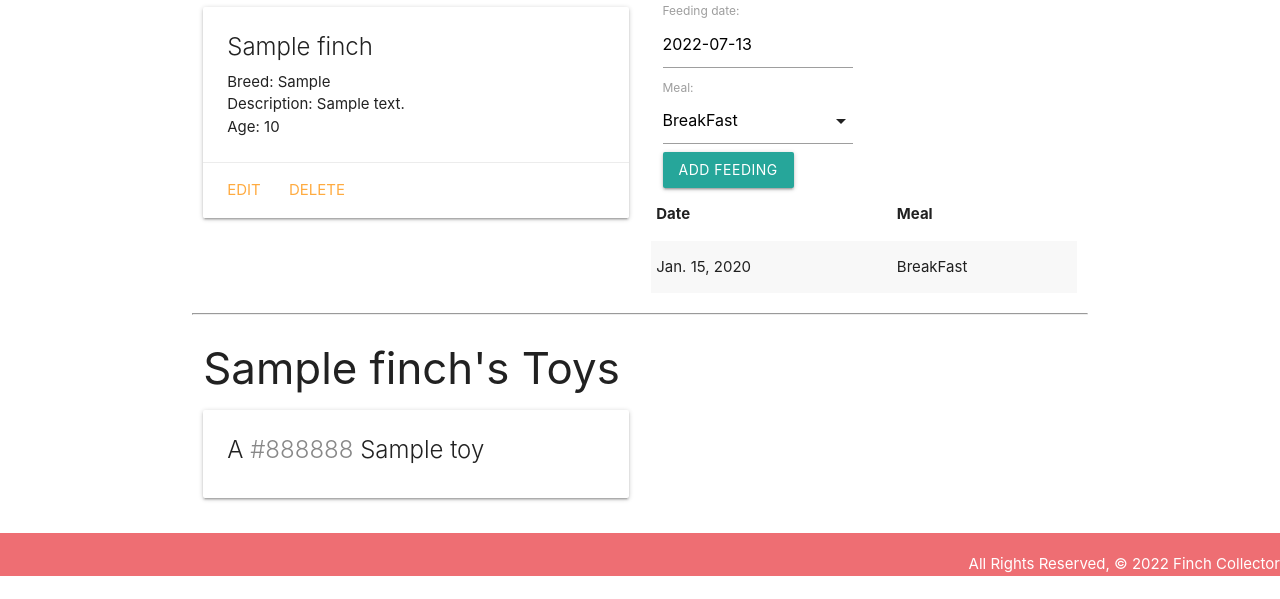
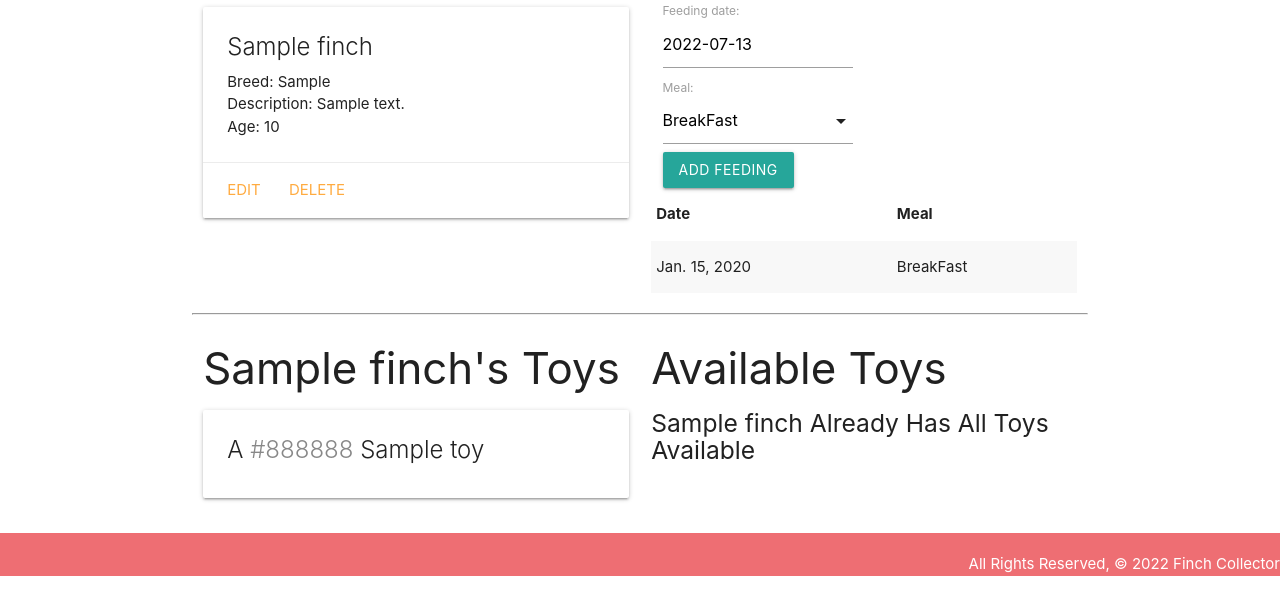
Before and after one commit to kevcoder247/finch_collector, a Django app: page /finches/1/ in a window 1280 px wide. Shown: the part 201-800 px from the top of the page. Run offline with Django 4.2, Linux system fonts and the light colour scheme; tables that the repository leaves empty hold one stand-in row (values such as "Sample post").

Commit message:
we can now see avaviable toys and add them to our finch

```diff
--- a/main_app/templates/finches/detail.html
+++ b/main_app/templates/finches/detail.html
@@ -45,8 +45,6 @@
         </table>
     </div>
 </div>
-
-
 <!-- This is all new markup to be added just above the <script> tag -->
 <hr />
 <div class="row">
@@ -63,8 +61,32 @@
         {% endfor %} {% else %}
         <h5>No Toys :(</h5>
         {% endif %}
+
     </div>
     <!-- Available toys will come after this line -->
+    <div class="col s6">
+        <h3>Available Toys</h3>
+        {% if toys.count %}
+        {% for toy in toys.all %}
+        <div class="card">
+            <div class="card-content">
+                <span class="card-title">
+                    A <span style="color: {{ toy.color }}">{{ toy.color }}</span> {{ toy.name }}
+                </span>
+            </div>
+            <div class="card-action">
+                <form action="{% url 'assoc_toy' finch.id toy.id %}" method="post">
+                    {% csrf_token %}
+                    <button type="submit" class="btn">Add</button>
+                </form>
+            </div>
+        </div>
+        {% endfor %}
+        {% else %}
+        <h5>{{finch.name}} Already Has All Toys Available</h5>
+        {% endif %}
+    </div>
+</div>
 </div>
 </div>
 
@@ -76,10 +98,7 @@
         setDefaultDate: true,
         autoClose: true
     });
-
     const selectEl = document.getElementById('id_meal');
     M.FormSelect.init(selectEl)
 </script>
-
-
 {% endblock %}
--- a/main_app/urls.py
+++ b/main_app/urls.py
@@ -15,4 +15,5 @@ urlpatterns =[
     path('toys/create/', views.ToyCreate.as_view(), name='toys_create'),
     path('toys/<int:pk>/update/', views.ToyUpdate.as_view(), name='toys_update'),
     path('toys/<int:pk>/delete/', views.ToyDelete.as_view(), name='toys_delete'),
+    path('finches/<int:finch_id>/assoc_toy/<int:toy_id>/', views.assoc_toy, name='assoc_toy'),
 ]
--- a/main_app/views.py
+++ b/main_app/views.py
@@ -1,10 +1,8 @@
-#from unicodedata import name
-
-from django.shortcuts import redirect, render
+from django.shortcuts import render, redirect
+from django.views.generic.edit import CreateView, UpdateView, DeleteView
+from django.views.generic import ListView
+from django.views.generic.detail import DetailView
 from .models import Finch, Toy
-from django.views.generic.edit import CreateView, UpdateView, DeleteView
-from django.views.generic.detail import DetailView
-from django.views.generic import ListView
 from .forms import FeedingForm
 
 # Create your views here.
@@ -37,9 +35,11 @@ def finches_index(request):
 
 def finches_detail(request, finch_id):
   finch = Finch.objects.get(id=finch_id)
+  toys_finch_doesnt_have = Toy.objects.exclude(id__in = finch.toys.all().values_list('id'))
   feeding_form = FeedingForm()
   return render(request, 'finches/detail.html', {
-    'finch' : finch , 'feeding_form' : feeding_form
+    'finch' : finch , 'feeding_form' : feeding_form,
+    'toys' : toys_finch_doesnt_have
     })
 
 def add_feeding(request, finch_id):
@@ -84,3 +84,9 @@ class ToyDetail(DetailView):
 class ToyList(ListView):
   model = Toy
   template_name ='toys/index.html'
+
+
+
+def assoc_toy(request, finch_id, toy_id):
+  Finch.objects.get(id=finch_id).toys.add(toy_id)
+  return redirect('detail', finch_id=finch_id)
```
